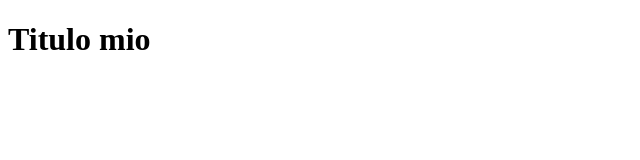
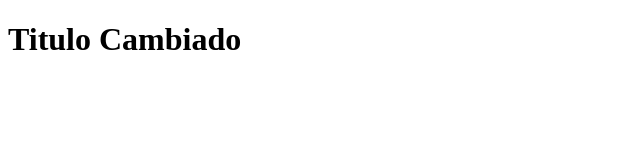
Before and after one commit to araagor/ejercicio2, a plain HTML site: page index.html in a window 1280 px wide. Shown: the whole page, without its empty margins (0-640 px from the left). Drawn offline with Linux system fonts and the light colour scheme.

Commit message:
Cambiado

```diff
--- a/index.html
+++ b/index.html
@@ -6,6 +6,6 @@
     <title>Document</title>
 </head>
 <body>
-    <h1>Titulo mio</h1>
+    <h1>Titulo Cambiado</h1>
 </body>
 </html>
```
